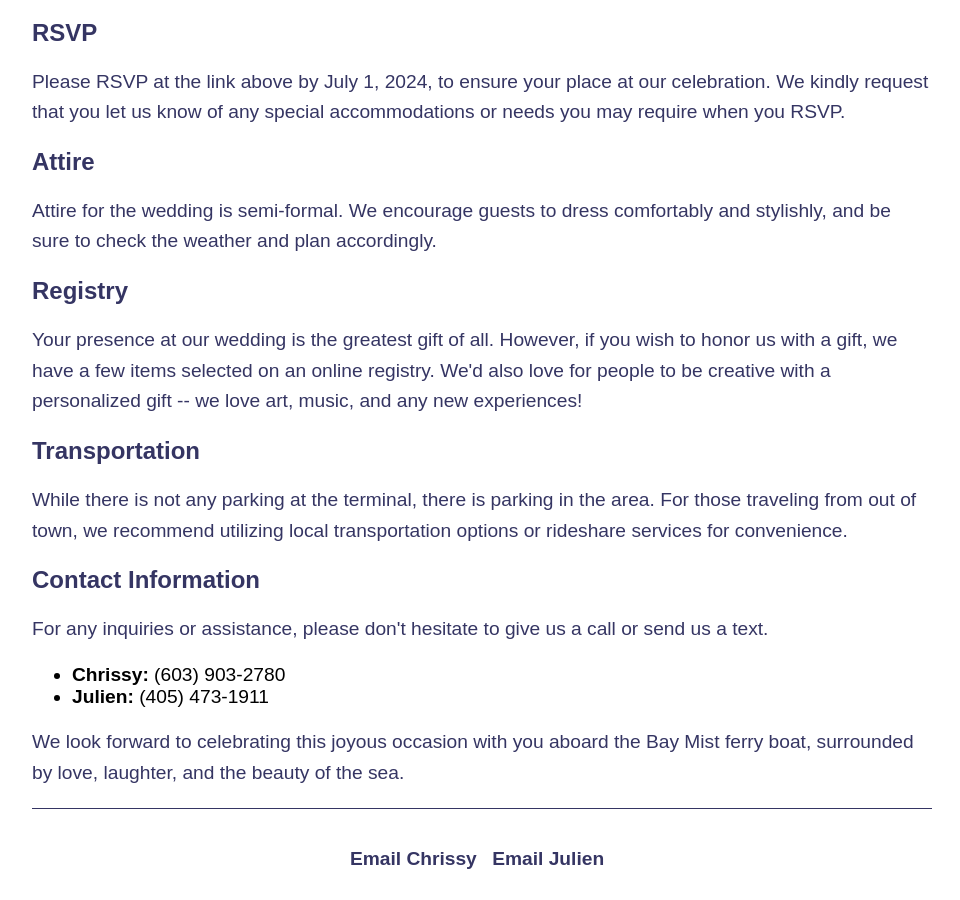
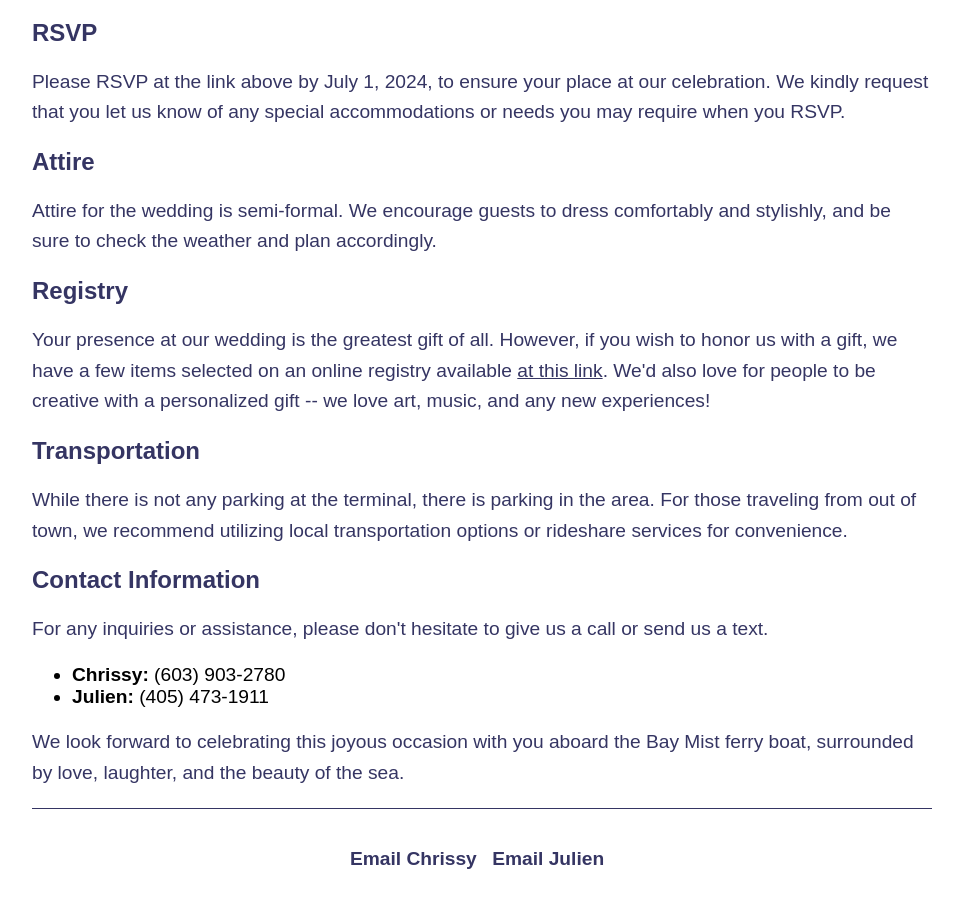
Before and after one commit to christina-ladam/wedding, a Jekyll site: the page built from weddingdetails.html, in a window 1280 px wide and 900 px high, scrolled down 1226 px. Shown: the whole window, without its empty margins (158-1118 px from the left). Built offline with Jekyll 4.4.1, drawn with Linux system fonts in a browser that asks for light colours; some web fonts are replaced.

Commit message:
Update weddingdetails.html

```diff
--- a/weddingdetails.html
+++ b/weddingdetails.html
@@ -28,7 +28,7 @@
     <p>Attire for the wedding is semi-formal. We encourage guests to dress comfortably and stylishly, and be sure to check the weather and plan accordingly.</p>
 
     <h2>Registry</h2>
-    <p>Your presence at our wedding is the greatest gift of all. However, if you wish to honor us with a gift, we have a few items selected on an online registry. We'd also love for people to be creative with a personalized gift -- we love art, music, and any new experiences! </p>
+    <p>Your presence at our wedding is the greatest gift of all. However, if you wish to honor us with a gift, we have a few items selected on an online registry available <a href="https://www.blueprintregistry.com/registry/christina-ladam-wedding-registry-7-13-2024" style="text-decoration: underline;">at this link</a>. We'd also love for people to be creative with a personalized gift -- we love art, music, and any new experiences! </p>
 
     <h2>Transportation</h2>
     <p>While there is not any parking at the terminal, there is parking in the area. For those traveling from out of town, we recommend utilizing local transportation options or rideshare services for convenience.</p>
```
